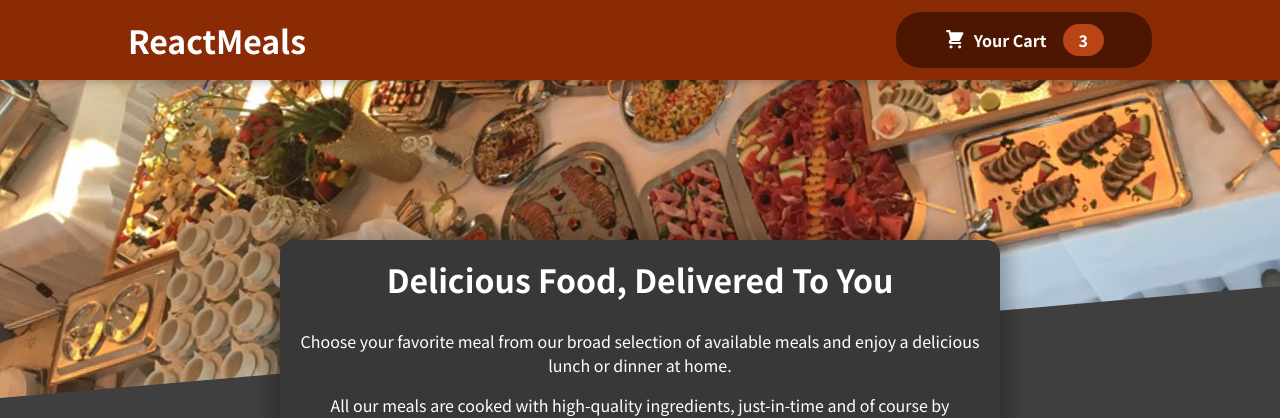
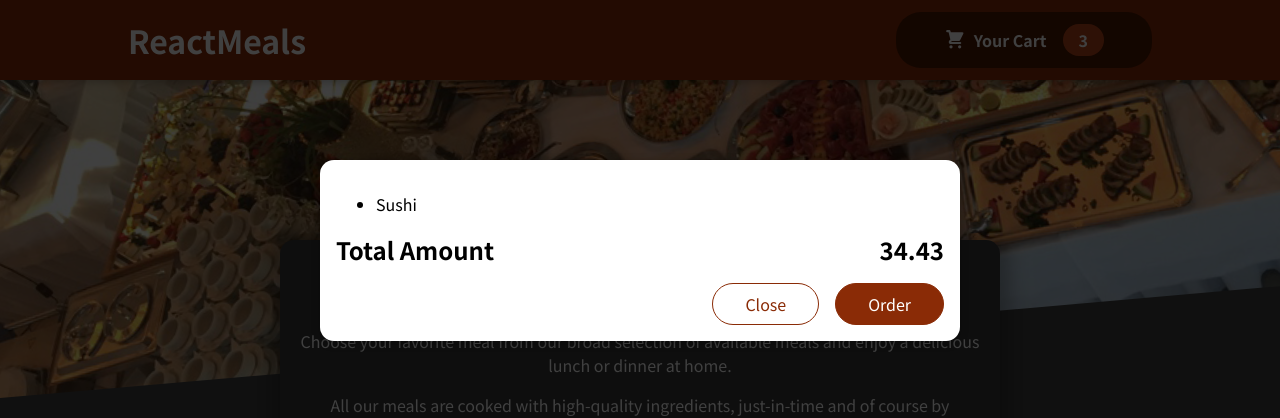
Before and after one commit to ankush6859/Food-App, a React (Create React App) app: page / in a window 1280 px wide. Shown: the top 418 px of the page. Built offline with nearby package versions, Linux system fonts and the light colour scheme.

Commit message:
Added modal to render cart

```diff
--- a/public/index.html
+++ b/public/index.html
@@ -28,6 +28,7 @@
   </head>
   <body>
     <noscript>You need to enable JavaScript to run this app.</noscript>
+    <div id="overlays"></div>
     <div id="root"></div>
     <!--
       This HTML file is a template.
--- a/src/App.js
+++ b/src/App.js
@@ -1,10 +1,12 @@
 import React from 'react';
+import Cart from './components/Cart/Cart';
 import Header from './components/Layout/Header';
 import Meals from './components/Meals/Meals';
 
 function App() {
   return (
     <React.Fragment>
+      <Cart />
       <Header />
       <main>
         <Meals />
--- a/src/components/Cart/Cart.js
+++ b/src/components/Cart/Cart.js
@@ -1,15 +1,16 @@
+import Modal from '../UI/Modal';
 import classes from './Cart.module.css';
 
 const Cart = (props) => {
   const cartItems = (
     <ul>
       {[{ id: '1', name: 'Sushi', amount: '2', price: 12.99 }].map((dish) => (
-        <li>dish.name</li>
+        <li>{dish.name}</li>
       ))}
     </ul>
   );
   return (
-    <div>
+    <Modal>
       {cartItems}
       <div className={classes.total}>
         <span>Total Amount</span>
@@ -19,7 +20,7 @@
         <button className={classes['button--alt']}>Close</button>
         <button className={classes.button}>Order</button>
       </div>
-    </div>
+    </Modal>
   );
 };
 
--- a/src/components/Layout/Header.js
+++ b/src/components/Layout/Header.js
@@ -1,5 +1,6 @@
-import React from 'react';
+import React, { useState } from 'react';
 import mainMeal from '../../assets/images/meals.jpg';
+import Cart from '../Cart/Cart';
 import classes from './Header.module.css';
 import HeaderCartButton from './HeaderCartButton';
 
--- a/src/components/UI/Card.js
+++ b/src/components/UI/Card.js
@@ -1,7 +1,9 @@
 import classes from './Card.module.css';
 
 const Card = (props) => {
-  return <div className={classes.card}>{props.children}</div>;
+  return (
+    <div className={`${classes.card} ${props.className}`}>{props.children}</div>
+  );
 };
 
 export default Card;
--- /dev/null
+++ b/src/components/UI/Modal.js
@@ -0,0 +1,33 @@
+import { Fragment } from 'react';
+import ReactDOM from 'react-dom';
+import Card from './Card';
+
+import classes from './Modal.module.css';
+
+const Backdrop = (props) => {
+  return <div className={classes.backdrop} />;
+};
+
+const ModalOverlay = (props) => {
+  return (
+    <div className={classes.modal}>
+      <div className={classes.content}>{props.children}</div>
+    </div>
+  );
+};
+
+const portalElement = document.getElementById('overlays');
+
+const Modal = (props) => {
+  return (
+    <Fragment>
+      {ReactDOM.createPortal(<Backdrop />, portalElement)}
+      {ReactDOM.createPortal(
+        <ModalOverlay>{props.children}</ModalOverlay>,
+        portalElement
+      )}
+    </Fragment>
+  );
+};
+
+export default Modal;
--- /dev/null
+++ b/src/components/UI/Modal.module.css
@@ -0,0 +1,40 @@
+.backdrop {
+  position: fixed;
+  top: 0;
+  left: 0;
+  width: 100%;
+  height: 100vh;
+  z-index: 20;
+  background-color: rgba(0, 0, 0, 0.75);
+}
+
+.modal {
+  position: fixed;
+  top: 20vh;
+  left: 5%;
+  width: 90%;
+  background-color: white;
+  padding: 1rem;
+  border-radius: 14px;
+  box-shadow: 0 2px 8px rgba(0, 0, 0, 0.25);
+  z-index: 30;
+  animation: slide-down 300ms ease-out forwards;
+}
+
+@media (min-width: 768px) {
+  .modal {
+    width: 40rem;
+    left: calc(50% - 20rem);
+  }
+}
+
+@keyframes slide-down {
+  from {
+    opacity: 0;
+    transform: translateY(-3rem);
+  }
+  to {
+    opacity: 1;
+    transform: translateY(0);
+  }
+}
```
Also changed, not shown: 1 other file (tests, documents, lock files or other folders).
